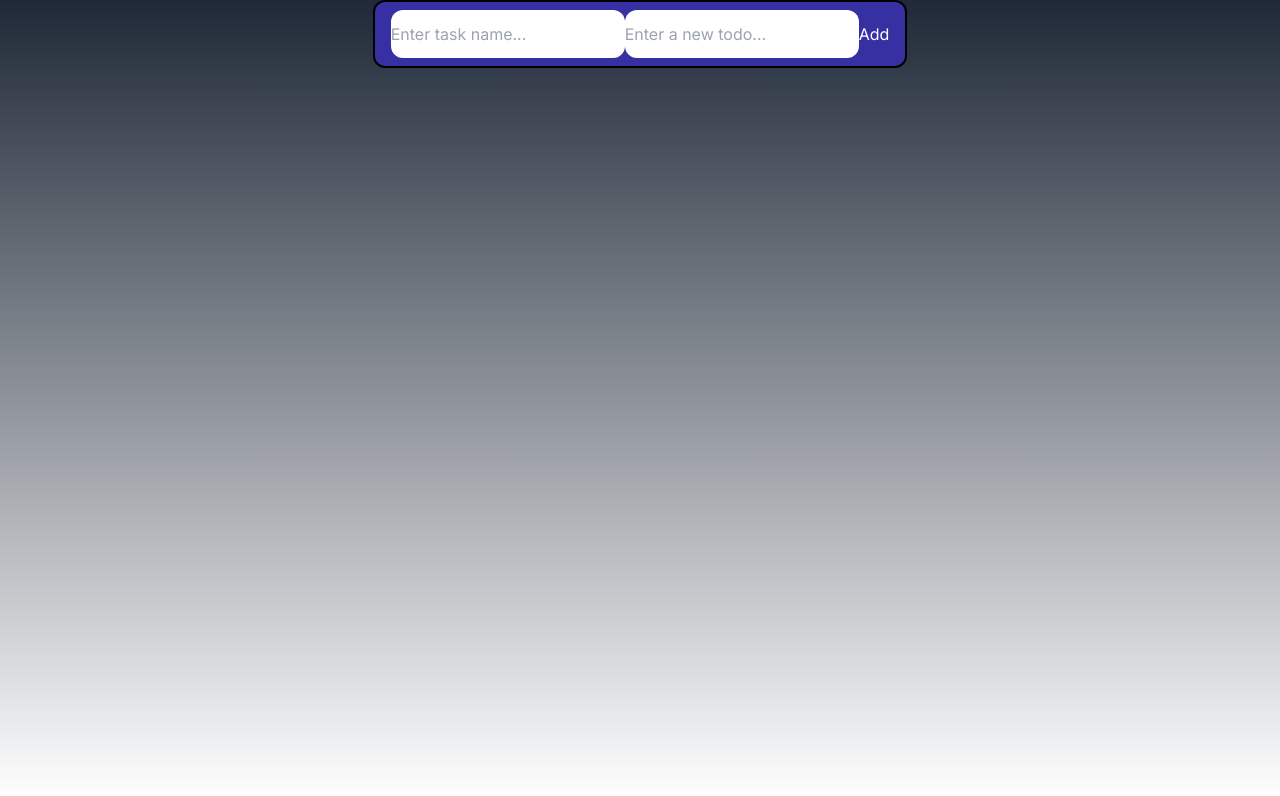
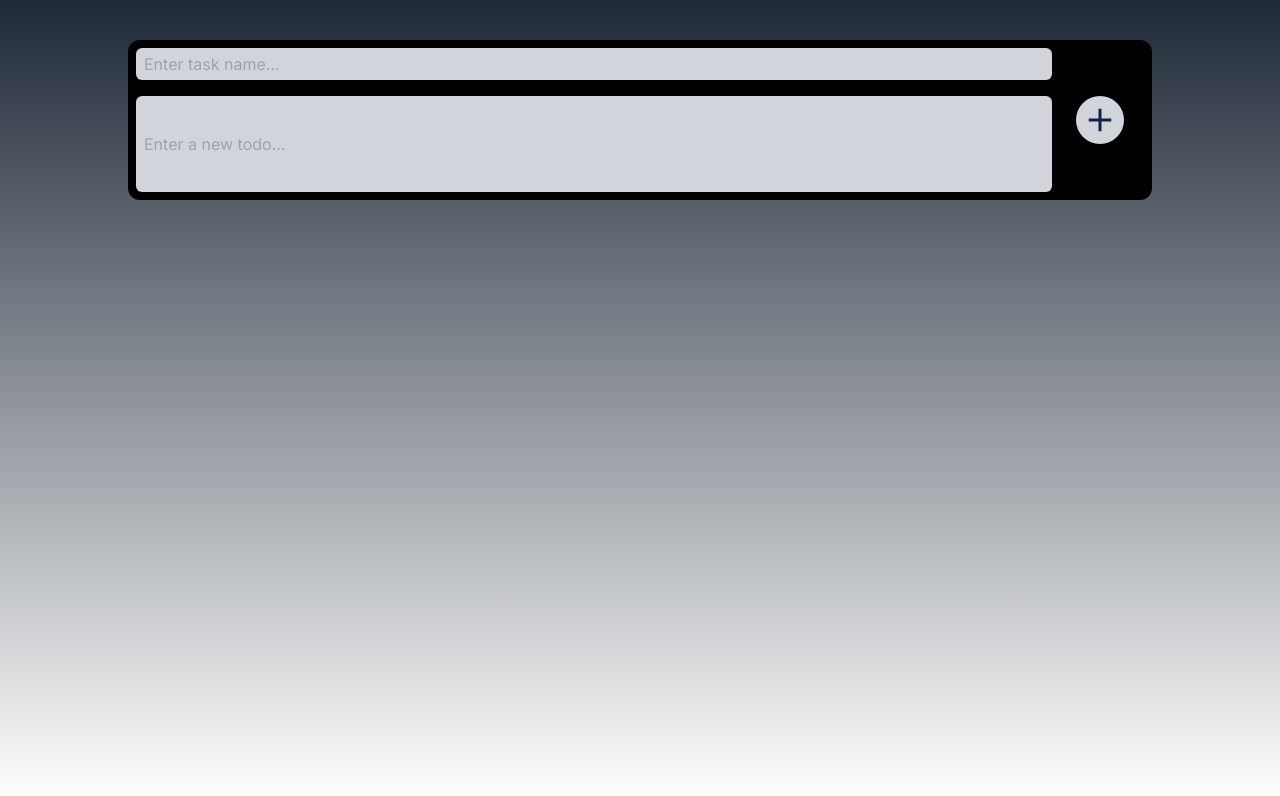
Before and after one commit to AbheetChaudhary/TaskMaster, a Next.js app: page / in a window 1280 px wide. Shown: the top 796 px of the page. Built offline with nearby package versions, Linux system fonts and the light colour scheme.

Commit message:
Improve CSS
Add style to task input and display section.

Use react-icons to add icons for add and delete buttons. Tooltip of
icons is not working.

```diff
--- a/app/globals.css
+++ b/app/globals.css
@@ -25,3 +25,27 @@ body {
     )
     rgb(var(--background-start-rgb));
 }
+
+@layer components {
+  .addtask-icon {
+    @apply relative flex items-center justify-center h-12 w-12 mx-2 my-2
+    shadow-lg bg-gray-300 text-secondary rounded-3xl hover:bg-green-400
+    hover:rounded-xl transition-all duration-300;
+  }
+
+  .addtask-icon-tooltip {
+    @apply absolute w-auto p-2 ml-2 min-w-max left-14 bg-gray-800 text-white
+    rounded-xl scale-0 text-xs font-bold transition-all duration-100;
+  }
+
+  .deltask-icon {
+    @apply relative flex items-center justify-center h-10 w-10
+    shadow-lg bg-gray-300 text-secondary rounded-3xl hover:bg-red-500
+    hover:rounded-xl transition-all duration-300;
+  }
+
+  .deltask-icon-tooltip {
+    @apply absolute w-auto p-2 ml-2 min-w-max left-14 bg-gray-800 text-white
+    rounded-xl scale-0 text-xs font-bold transition-all duration-100;
+  }
+}
--- a/app/page.js
+++ b/app/page.js
@@ -1,9 +1,12 @@
 'use client';
+
+import { IoMdAdd } from 'react-icons/io';
+import { MdDelete } from 'react-icons/md';
 
 import React, { useState, useEffect } from 'react';
 
 export default function Home() {
-  const [text, setText] = useState('');
+  const [description, setDescription] = useState('');
   const [task, setTask] = useState('');
   const [todos, setTodos] = useState([]);
 
@@ -16,21 +19,21 @@ export default function Home() {
     setTask(e.target.value);
   };
 
-  const handleTextChange = (e) => {
-    setText(e.target.value);
+  const handleDescriptionChange = (e) => {
+    setDescription(e.target.value);
   };
 
-  const addTodo = (task, text) => {
-    const newTodo = { id: Date.now(), task, text };
+  const addTodo = (task, description) => {
+    const newTodo = { id: Date.now(), task, description };
     const updatedTodos = [...todos, newTodo];
     setTodos(updatedTodos);
     localStorage.setItem('todos', JSON.stringify(updatedTodos));
   };
 
   const handleAddTodo = () => {
-    if (text.trim() !== '' && task.trim() !== '') {
-      addTodo(task, text);
-      setText('');
+    if (description.trim() !== '' && task.trim() !== '') {
+      addTodo(task, description);
+      setDescription('');
       setTask('');
     }
   };
@@ -42,33 +45,63 @@ export default function Home() {
   };
 
   return (
-    <div>
-      <div class='flex px-4 py-2 bg-indigo-800 text-white rounded-xl border-2 border-black'>
+    <div className='w-4/5 mx-auto'>
+      <div class='flex mt-10 px-2 py-2 bg-black rounded-xl gap-4'>
+        <div className='flex flex-col flex-auto'>
           <input
-          className='text-secondary rounded-xl h-12'
+            className='text-secondary bg-gray-300 rounded-md h-8 mb-4 p-2'
             type='text'
             value={task}
             onChange={handleTaskChange}
             placeholder='Enter task name...'
           />
           <input
-          className='text-black rounded-xl h-12'
+            className='text-black bg-gray-300 rounded-md h-24 text-left p-2'
             type='text'
-          value={text}
-          onChange={handleTextChange}
+            value={description}
+            onChange={handleDescriptionChange}
             placeholder='Enter a new todo...'
           />
-        <button onClick={handleAddTodo}>Add</button>
         </div>
-      <ul>
+        <button onClick={handleAddTodo} className='mr-3'>
+          <AddIcon icon={<IoMdAdd size={36} />} />
+        </button>
+      </div>
+      <ul className='flex flex-col mt-4 gap-4'>
         {todos.map((todo) => (
-          <li key={todo.id}>
-            <p>{todo.task}</p>
-            <p>{todo.text}</p>
-            <button onClick={() => deleteTodo(todo.id)}>Delete</button>
+          <li
+            key={todo.id}
+            className='flex flex-col border-2 border-gray-700 rounded-lg p-4'
+          >
+            <div className='flex justify-between'>
+              <p className='font-sans text-3xl font-bold text-gray-300'>
+                {todo.task}
+              </p>
+              <button onClick={() => deleteTodo(todo.id)}>
+                <DeleteIcon icon={<MdDelete size={28} />} />
+              </button>
+            </div>
+            <div>
+              <hr class='w-full h-1 mx-auto my-2 border-0 rounded md:my-4 dark:bg-gray-700' />
+              <p>{todo.description}</p>
+            </div>
           </li>
         ))}
       </ul>
     </div>
   );
 }
+
+const AddIcon = ({ icon, text = 'add task' }) => (
+  <div className='addtask-icon group'>
+    {icon}
+    <span className='addtask-icon-tooltip hover:scale-100'>{text}</span>
+  </div>
+);
+
+const DeleteIcon = ({ icon, text = 'delete task' }) => (
+  <div className='deltask-icon group'>
+    {icon}
+    <span className='deltask-icon-tooltip hover:scale-100'>{text}</span>
+  </div>
+);
--- a/package.json
+++ b/package.json
@@ -14,6 +14,7 @@
     "postcss": "8.4.24",
     "react": "18.2.0",
     "react-dom": "18.2.0",
+    "react-icons": "^4.9.0",
     "tailwindcss": "3.3.2"
   }
 }
```
Also changed, not shown: 1 other file (tests, documents, lock files or other folders). Lines whose indentation alone changed are shown as unchanged.
